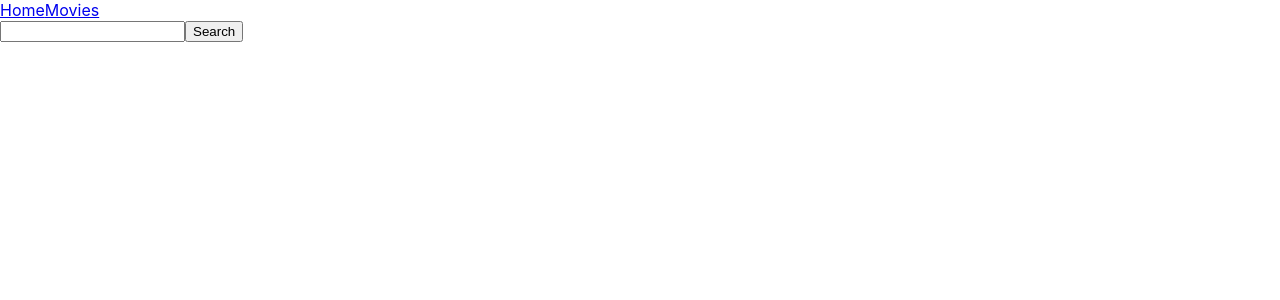
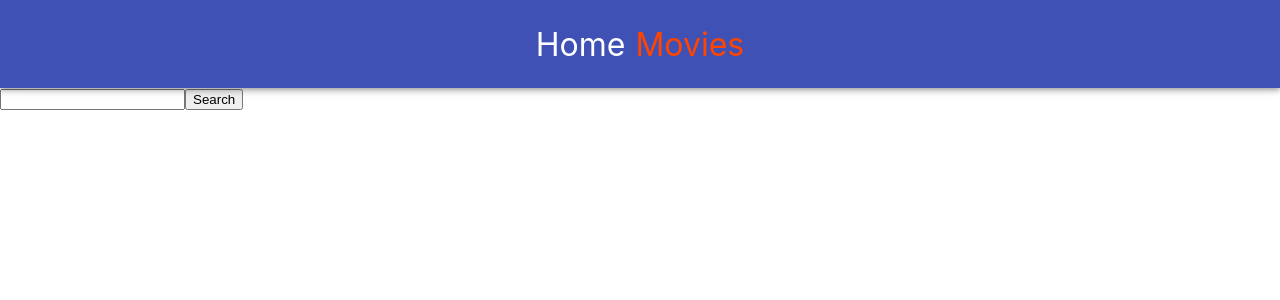
Before and after one commit to Taisiya22/goit-react-hw-05-movies, a React (Create React App) app: page /goit-react-hw-05-movies/movies in a window 1280 px wide. Shown: the top 300 px of the page. Built offline with nearby package versions, Linux system fonts and the light colour scheme.

Commit message:
add style

```diff
--- a/package.json
+++ b/package.json
@@ -9,10 +9,12 @@
     "@testing-library/user-event": "^13.5.0",
     "axios": "^1.3.4",
     "notiflix": "^3.2.6",
+    "prop-types": "^15.8.1",
     "react": "^18.1.0",
     "react-dom": "^18.1.0",
     "react-router-dom": "^6.9.0",
     "react-scripts": "5.0.1",
+    "styled-components": "^5.3.9",
     "web-vitals": "^2.1.3"
   },
   "scripts": {
--- a/src/components/App.jsx
+++ b/src/components/App.jsx
@@ -1,5 +1,5 @@
 import { Routes, Route } from 'react-router-dom';
-import { SharedLayots } from './SharedLayots';
+import { SharedLayots } from './SharedLayots/SharedLayots';
 // import Home from "pages/Home";
 // import Movies from "pages/Movies";
 // import MovieDetails from "pages/MovieDetails";
--- a/src/components/MovieList/MovieList.module.css
+++ b/src/components/MovieList/MovieList.module.css
@@ -0,0 +1,14 @@
+.list {
+  list-style: none;
+}
+
+.link {
+  text-decoration: none;
+  font-size: 20px;
+}
+.item {
+  margin-bottom: 8px;
+}
+.item:nth-child() {
+  margin-bottom: 8px;
+}
--- a/src/components/MovieList/MoviesList.jsx
+++ b/src/components/MovieList/MoviesList.jsx
@@ -1,12 +1,16 @@
 import { Link, useLocation} from 'react-router-dom';
-
+import css from './MovieList.module.css';
 const MoviesList = ({ movies }) => {
   const location = useLocation();
   return (
-    <ul>
+    <ul className={css.list}>
       {movies.map(({ id, title, name }) => (
-        <li key={id}>
-          <Link to={`/movies/${id}`} state={{ from: location }}>
+        <li className={css.item} key={id}>
+          <Link
+            className={css.link}
+            to={`/movies/${id}`}
+            state={{ from: location }}
+          >
             {title || name}
           </Link>
         </li>
--- a/src/components/SharedLayots.jsx
+++ /dev/null
@@ -1,19 +0,0 @@
-import { NavLink, Outlet } from "react-router-dom";
-import { Suspense } from "react";
-export const SharedLayots = () => {
-  return (
-    <div>
-      <header>
-        <nav>
-          <NavLink to="/">Home</NavLink>
-          <NavLink to="/movies">Movies</NavLink>
-        </nav>
-      </header>
-      <Suspense fallback={<div>Loading...</div>}>
-        <Outlet />
-      </Suspense>
-    </div>
-  );
-}
-
-//  export default SharedLayots;
--- /dev/null
+++ b/src/components/SharedLayots/SharedLayots.jsx
@@ -0,0 +1,39 @@
+import { NavLink, Outlet } from "react-router-dom";
+import { Suspense } from "react";
+// import { Loading } from 'notiflix/build/notiflix-loading-aio';
+import css from './SharedLayots.module.css';
+import styled from 'styled-components';
+
+const StyledLink = styled(NavLink)`
+  font-size: xx-large;
+  color: white;
+  text-decoration: none;
+  color: white;
+  &.active {
+    color: orangered;
+  }
+`;
+
+export const SharedLayots = () => {
+  return (
+    <div>
+      <header className={css.navBar}>
+        <nav className={css.nav}>
+          <StyledLink className={css.navLink} to="/">
+            Home
+          </StyledLink>
+          <StyledLink className={css.navLink} to="/movies">
+            Movies
+          </StyledLink>
+        </nav>
+      </header>
+      <Suspense fallback={<div>Loading...</div>}>
+        <Outlet />
+      </Suspense>
+    </div>
+  );
+}
+
+
+
+//  export default SharedLayots;
--- /dev/null
+++ b/src/components/SharedLayots/SharedLayots.module.css
@@ -0,0 +1,31 @@
+
+.navBar {
+  top: 0;
+  left: 0;
+  position: sticky;
+  z-index: 1100;
+  display: flex;
+  display: flex;
+  justify-content: center;
+  align-items: center;
+  min-height: 64px;
+gap: 10px;
+  padding-top: 12px;
+  padding-bottom: 12px;
+  padding-right: 24px;
+  padding-left: 24px;
+  background-color: #3f51b5;
+  box-shadow: 0px 2px 4px -1px rgba(0, 0, 0, 0.2),
+    0px 4px 5px 0px rgba(0, 0, 0, 0.14), 0px 1px 10px 0px rgba(0, 0, 0, 0.12);
+}
+
+.nav{
+    display: flex;
+    gap: 10px;
+    text-decoration: none;
+}
+
+.navLink{
+
+
+}
--- a/src/pages/MovieDetails/MovieDetails.jsx
+++ b/src/pages/MovieDetails/MovieDetails.jsx
@@ -1,7 +1,7 @@
-import defaultImg from '../empty.png';
+// import defaultImg from '../empty.png';
 import { useEffect, useState, Suspense, useRef } from 'react';
 import Notiflix from 'notiflix';
-import css from './MovieDetails.module.css';
+// import css from './MovieDetails.module.css';
 import {
   Link,
   Outlet,
@@ -43,15 +43,18 @@ const MovieDetails = () => {
     <main>
       <Link to={backLinkLocation}>Go to back</Link>
 
-      {detailInfo.current ? (
+      {
+        detailInfo.current ? (
           <>
             <div>
-            <h2>{movie.title}</h2>
+              <h2>
+                {movie.title} ({movie.release_date})
+              </h2>
               <img
                 src={`https://image.tmdb.org/t/p/w300${movie.poster_path}`}
                 alt={movie.title}
               />
-            <p>User Score:{movie.runtime}%</p>
+              <p>User Score: {Math.round(movie.vote_average * 10)}%</p>
               <h3>Overview</h3>
               <p>{movie.overview}</p>
               <h3>Genres</h3>
@@ -63,18 +66,20 @@ const MovieDetails = () => {
                   .join(' ')}
               </p>
             </div>
-          <p>Additional information</p>
+            <h4>Additional information</h4>
             <ul>
               <li>
-              <NavLink to={`/movies/${movie.id}/cast`}>Cast</NavLink>
+                <NavLink  to={`/movies/${movie.id}/cast`}>Cast</NavLink>
               </li>
               <li>
                 <NavLink to={`/movies/${movie.id}/reviews`}>Reviews</NavLink>
               </li>
             </ul>
           </>
-      ) : <img className={css.defaultImg } src={defaultImg} alt="not found"  />
-
+        ) : (
+          <p>Not found page</p>
+        )
+        // <img className={css.defaultImg} src={defaultImg} alt="not found" />
       }
 
       <Suspense fallback={<div>Loading...</div>}>
--- a/src/pages/Movies/Movies.jsx
+++ b/src/pages/Movies/Movies.jsx
@@ -4,6 +4,8 @@ import Notiflix from 'notiflix';
 import MoviesList from 'components/MovieList/MoviesList';
 import { getSearchMovie } from 'components/services/api';
 import { useSearchParams } from 'react-router-dom';
+
+
 const Movies = () => {
   const [searchParams, setSearchParams] = useSearchParams();
   const [movies, setMovies] = useState(null);
@@ -41,7 +43,7 @@ const Movies = () => {
   const handleSubmit = e => {
     e.preventDefault();
     const form = e.currentTarget;
-    setSearchParams({ query: form.elements.query.value.trim() });
+    setSearchParams({ query: form.elements.query.value.trim()});
     form.reset();
   };
 
```
Also changed, not shown: 1 other file (tests, documents, lock files or other folders). Lines whose indentation alone changed are shown as unchanged.
